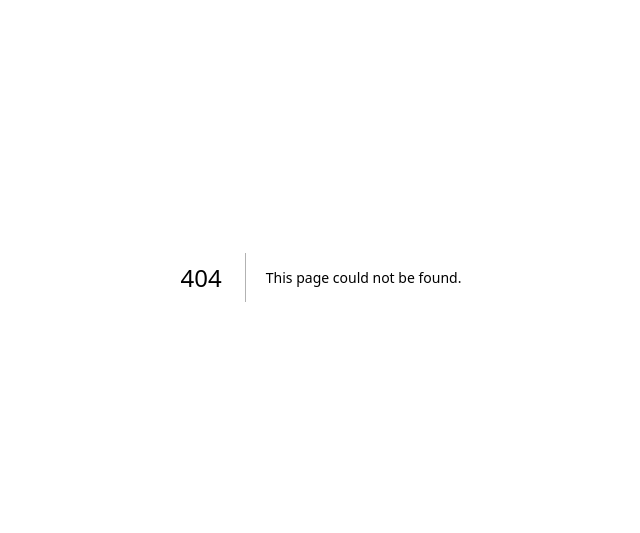
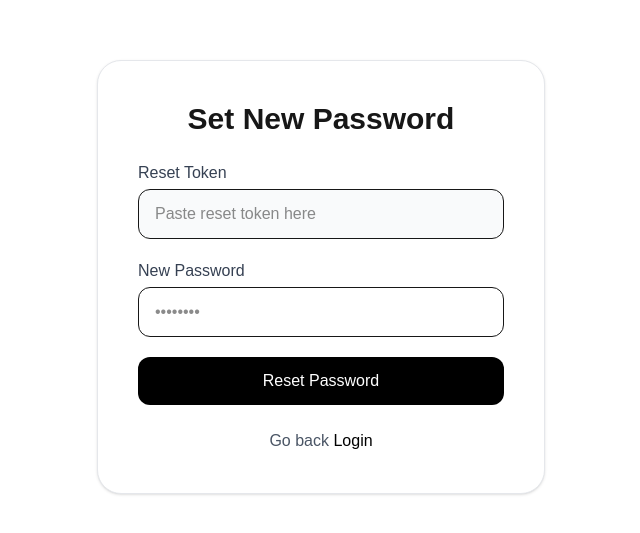
Before and after one commit to Leomessi0101/autopilotai-frontend, a Next.js app: page /reset-password in a window 1280 px wide. Before the commit this address had no page. Shown: the part 123-656 px from the top of the page, without its empty margins (319-959 px from the left). Built offline with nearby package versions, Linux system fonts and the light colour scheme.

Commit message:
Added billing page + improved UI

```diff
--- a/app/forgot-password/page.tsx
+++ b/app/forgot-password/page.tsx
@@ -1,62 +1,53 @@
 "use client";
 
 import { useState } from "react";
+import api from "@/lib/api";
 
-export default function ForgotPasswordPage() {
+export default function ForgotPassword() {
   const [email, setEmail] = useState("");
-  const [status, setStatus] = useState<"idle" | "sending" | "sent">("idle");
-  const [error, setError] = useState("");
+  const [message, setMessage] = useState("");
+  const [token, setToken] = useState("");
 
-  const handleSubmit = async () => {
-    setError("");
-    setStatus("sending");
+  const handleReset = async () => {
+    setMessage("");
 
     try {
-      const res = await fetch(
-        process.env.NEXT_PUBLIC_API_URL + "/api/auth/request-password-reset",
-        {
-          method: "POST",
-          headers: { "Content-Type": "application/json" },
-          body: JSON.stringify(email),
+      const res = await api.post("/api/auth/request-password-reset", {
+        email,
+      });
+
+      setMessage(res.data.message);
+
+      // TEMP: show token so we can test reset without email service
+      if (res.data.reset_token) {
+        setToken(res.data.reset_token);
       }
-      );
-
-      setStatus("sent");
-    } catch (err) {
-      setStatus("idle");
-      setError("Something went wrong. Try again.");
+    } catch (err: any) {
+      setMessage("Something went wrong.");
     }
   };
 
   return (
     <div className="min-h-screen flex items-center justify-center bg-white px-4">
       <div className="w-full max-w-md p-10 border border-gray-200 rounded-3xl shadow-sm bg-white">
-
-        <h1 className="text-3xl font-bold text-center mb-3">
+        <h1 className="text-3xl font-bold text-center mb-6">
           Reset Password
         </h1>
 
-        <p className="text-gray-600 text-center mb-8">
-          Enter your email and we’ll send you a reset link.
+        <p className="text-gray-600 text-center mb-6">
+          Enter your email. If your account exists,
+          we’ll prepare a reset link for you.
         </p>
 
-        {status === "sent" ? (
-          <div className="p-4 bg-green-100 border border-green-300 rounded-xl text-green-800">
-            If an account exists, a reset link has been sent to your email.
-          </div>
-        ) : (
-          <>
-            {error && (
-              <div className="mb-4 p-3 bg-red-100 border border-red-300 rounded-xl text-red-800">
-                {error}
+        {message && (
+          <div className="mb-4 p-3 bg-amber-100 border border-amber-300 rounded-xl text-amber-800 text-sm">
+            {message}
           </div>
         )}
 
-            <div className="space-y-6">
+        <div className="space-y-4">
           <div>
-                <label className="block text-gray-700 mb-1">
-                  Email
-                </label>
+            <label className="block text-gray-700 mb-1">Email</label>
             <input
               value={email}
               onChange={(e) => setEmail(e.target.value)}
@@ -67,20 +58,24 @@ export default function ForgotPasswordPage() {
           </div>
 
           <button
-                onClick={handleSubmit}
-                disabled={status === "sending"}
-                className="w-full py-3 bg-black text-white rounded-xl hover:bg-gray-900 transition disabled:opacity-50"
+            onClick={handleReset}
+            className="w-full py-3 bg-black text-white rounded-xl hover:bg-gray-900 transition"
           >
-                {status === "sending" ? "Sending..." : "Send Reset Link"}
+            Send Reset Request
           </button>
         </div>
-          </>
+
+        {token && (
+          <div className="mt-6 text-xs break-all p-3 border rounded-xl bg-gray-50">
+            <p className="font-semibold mb-1">DEV Token (temporary)</p>
+            {token}
+          </div>
         )}
 
         <div className="text-center text-gray-600 mt-6">
-          Remember your password?{" "}
+          Remember now?{" "}
           <a href="/login" className="text-black hover:underline">
-            Login
+            Go back to login
           </a>
         </div>
       </div>
--- a/app/login/page.tsx
+++ b/app/login/page.tsx
@@ -10,22 +10,18 @@ export default function LoginPage() {
   const [email, setEmail] = useState("");
   const [password, setPassword] = useState("");
   const [error, setError] = useState("");
-  const [message, setMessage] = useState("");
 
   const handleLogin = async () => {
     setError("");
-    setMessage("");
-
-    if (!email || !password) {
-      setError("Please enter both email and password.");
-      return;
-    }
 
     try {
-      const res = await api.post("/api/auth/login", { email, password });
+      const res = await api.post("/api/auth/login", {
+        email,
+        password,
+      });
 
       const token = res.data.token;
-      const subscription = res.data.subscription_plan;
+      const subscription = res.data.subscription;
 
       localStorage.setItem("autopilot_token", token);
       localStorage.setItem("autopilot_subscription", subscription);
@@ -42,20 +38,6 @@ export default function LoginPage() {
     }
   };
 
-  const handleForgotPassword = () => {
-    setError("");
-    setMessage(
-      "Password reset feature is being added soon. For now, contact support if you need help."
-    );
-  };
-
-  const handleResendVerification = () => {
-    setError("");
-    setMessage(
-      "If your email requires verification, it will be supported soon."
-    );
-  };
-
   return (
     <div className="min-h-screen flex items-center justify-center bg-white px-4">
       <div className="w-full max-w-md p-10 border border-gray-200 rounded-3xl shadow-sm bg-white">
@@ -66,12 +48,6 @@ export default function LoginPage() {
         {error && (
           <div className="mb-4 p-3 bg-red-100 border border-red-300 rounded-xl text-red-800">
             {error}
-          </div>
-        )}
-
-        {message && (
-          <div className="mb-4 p-3 bg-green-100 border border-green-300 rounded-xl text-green-800">
-            {message}
           </div>
         )}
 
@@ -106,20 +82,21 @@ export default function LoginPage() {
           </button>
         </div>
 
-        <div className="flex justify-between text-sm mt-5">
-          <button
-            onClick={handleForgotPassword}
-            className="text-gray-600 hover:underline"
-          >
-            Forgot password?
-          </button>
+        {/* Extra Actions */}
+        <div className="text-center text-gray-600 mt-6 space-y-2">
+          <div>
+            Forgot password?{" "}
+            <a href="/forgot-password" className="text-black hover:underline">
+              Reset it here
+            </a>
+          </div>
 
-          <button
-            onClick={handleResendVerification}
-            className="text-gray-600 hover:underline"
-          >
-            Resend verification
-          </button>
+          <div className="text-sm">
+            Already have reset token?{" "}
+            <a href="/reset-password" className="text-black hover:underline">
+              Enter token
+            </a>
+          </div>
         </div>
 
         <div className="text-center text-gray-600 mt-6">
--- /dev/null
+++ b/app/reset-password/page.tsx
@@ -0,0 +1,78 @@
+"use client";
+
+import { useState } from "react";
+import api from "@/lib/api";
+
+export default function ResetPassword() {
+  const [token, setToken] = useState("");
+  const [newPassword, setNewPassword] = useState("");
+  const [message, setMessage] = useState("");
+
+  const handleSubmit = async () => {
+    setMessage("");
+
+    try {
+      const res = await api.post("/api/auth/reset-password", {
+        token,
+        new_password: newPassword,
+      });
+
+      setMessage(res.data.message);
+    } catch {
+      setMessage("Reset failed. Token may be invalid or expired.");
+    }
+  };
+
+  return (
+    <div className="min-h-screen flex items-center justify-center bg-white px-4">
+      <div className="w-full max-w-md p-10 border border-gray-200 rounded-3xl shadow-sm bg-white">
+        <h1 className="text-3xl font-bold text-center mb-6">
+          Set New Password
+        </h1>
+
+        {message && (
+          <div className="mb-4 p-3 bg-amber-100 border border-amber-300 rounded-xl text-amber-800 text-sm">
+            {message}
+          </div>
+        )}
+
+        <div className="space-y-5">
+          <div>
+            <label className="block text-gray-700 mb-1">Reset Token</label>
+            <input
+              value={token}
+              onChange={(e) => setToken(e.target.value)}
+              className="w-full px-4 py-3 border rounded-xl bg-gray-50"
+              placeholder="Paste reset token here"
+            />
+          </div>
+
+          <div>
+            <label className="block text-gray-700 mb-1">New Password</label>
+            <input
+              value={newPassword}
+              onChange={(e) => setNewPassword(e.target.value)}
+              type="password"
+              className="w-full px-4 py-3 border rounded-xl"
+              placeholder="••••••••"
+            />
+          </div>
+
+          <button
+            onClick={handleSubmit}
+            className="w-full py-3 bg-black text-white rounded-xl hover:bg-gray-900 transition"
+          >
+            Reset Password
+          </button>
+        </div>
+
+        <div className="text-center text-gray-600 mt-6">
+          Go back{" "}
+          <a href="/login" className="text-black hover:underline">
+            Login
+          </a>
+        </div>
+      </div>
+    </div>
+  );
+}
```
Lines whose indentation alone changed are shown as unchanged.
